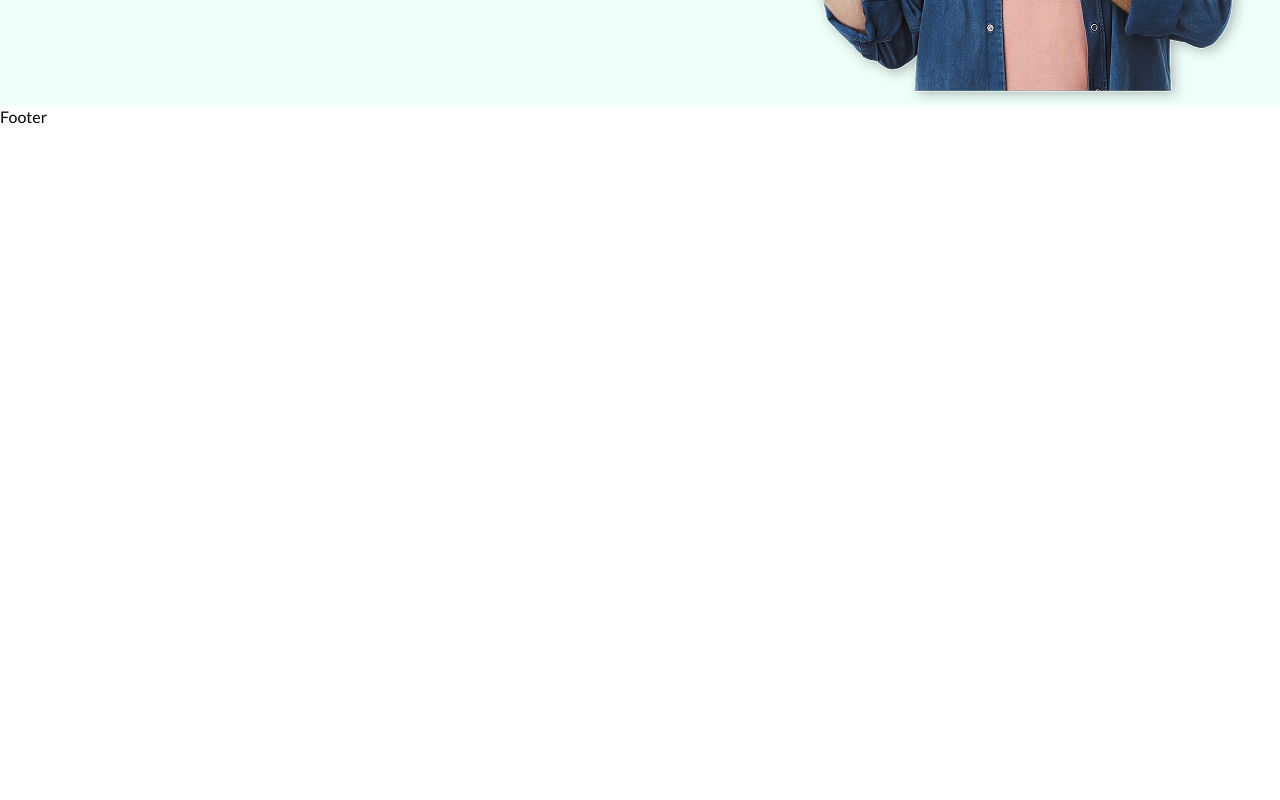
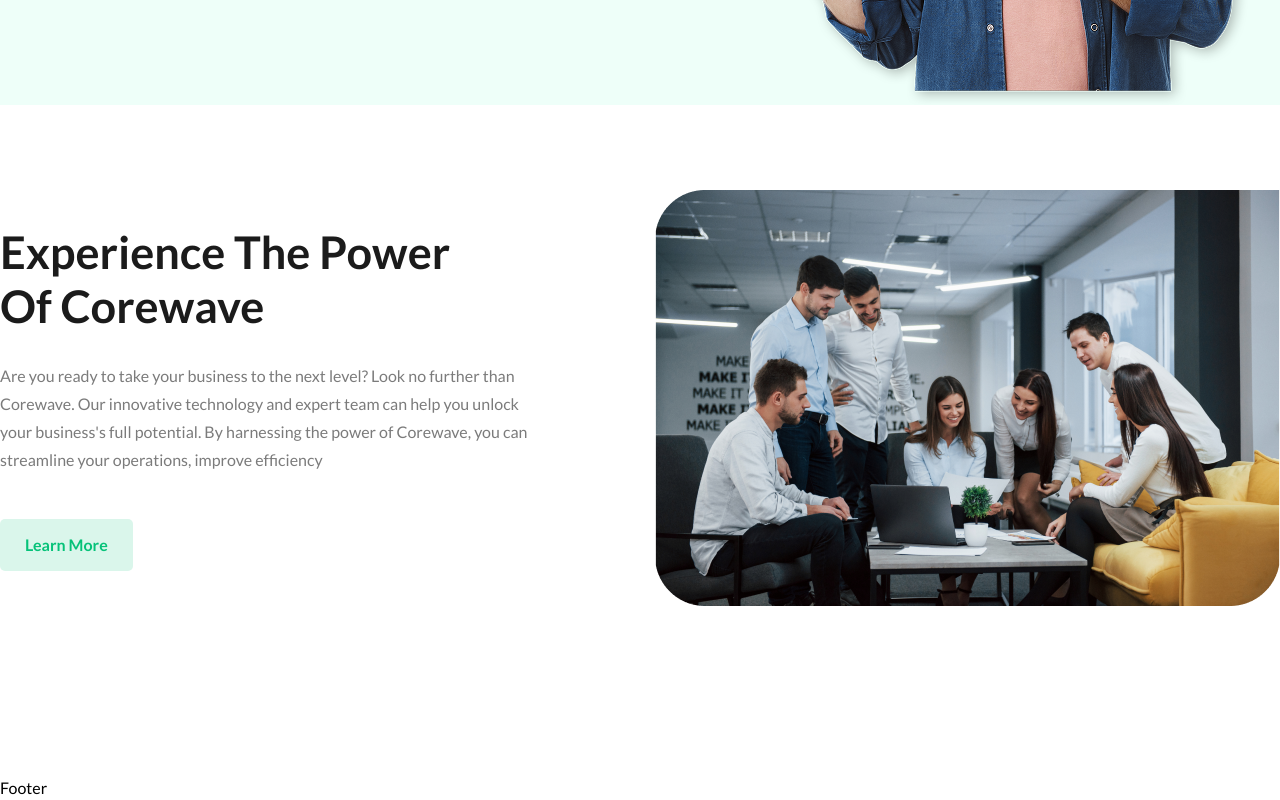
Before and after one commit to mdjaberdev/coreWave, a React (Vite) app: page / in a window 1280 px wide. Shown: the part 555-1355 px from the top of the page. Before the commit the page ends 800 px from the top, so only its background shows below. Built offline with nearby package versions, Linux system fonts and the light colour scheme.

Commit message:
feat: experience_power done

```diff
--- /dev/null
+++ b/src/components/layouts/Experience_Power.jsx
@@ -0,0 +1,37 @@
+import React from "react";
+import Container from "../common/Container";
+import Button from "../common/Button";
+import Images from "../common/Images";
+import ExperienceImg from "/src/assets/ExprienceImg.png";
+
+const Experience_Power = () => {
+  return (
+    <div className="mt-21.25 mb-42.5">
+      <Container>
+        <div className="flex items-center justify-between">
+          <div className="">
+            <h3 className="text-[#1B1B1B] text-[45px] font-semibold w-115 leading-13.5">
+              Experience The Power Of Corewave
+            </h3>
+            <p className="text-[#7B7B7B] text-base w-137.5 leading-7 pt-7.25 pb-11.25">
+              Are you ready to take your business to the next level? Look no
+              further than Corewave. Our innovative technology and expert team
+              can help you unlock your business's full potential. By harnessing
+              the power of Corewave, you can streamline your operations, improve
+              efficiency
+            </p>
+            <Button
+              className={"!bg-[#DAF6EB] !text-primary"}
+              btnTxt={"Learn More"}
+            />
+          </div>
+          <div className="">
+            <Images imgSrc={ExperienceImg} />
+          </div>
+        </div>
+      </Container>
+    </div>
+  );
+};
+
+export default Experience_Power;
--- a/src/components/pages/Home.jsx
+++ b/src/components/pages/Home.jsx
@@ -1,10 +1,12 @@
 import React from 'react'
 import Banner from '../layouts/Banner'
+import Experience_Power from '../layouts/Experience_Power'
 
 const Home = () => {
   return (
     <div>
       <Banner/>
+      <Experience_Power/>
     </div>
   )
 }
```
Also changed, not shown: src/assets/ExprienceImg.png (added).
